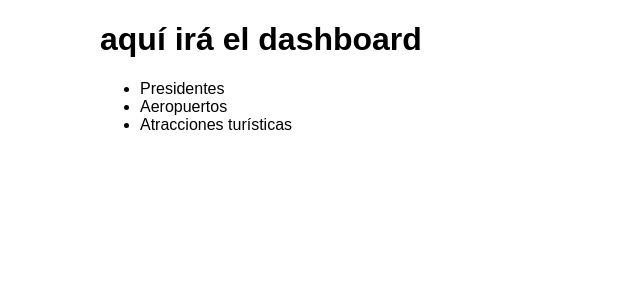
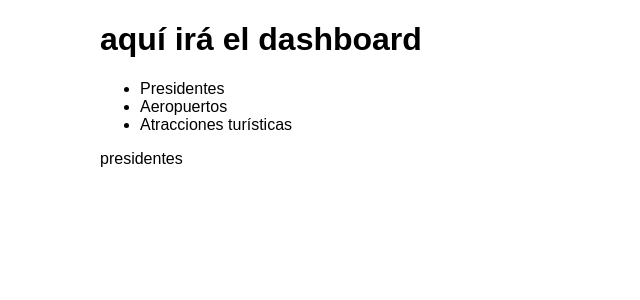
Before and after one commit to juliflorezg/colombian_api_julian_florez, a React (Create React App) app: page / in a window 1280 px wide. Both pictures are taken after a click on the button "dashboard". Shown: the top 300 px of the page, without its empty margins (0-640 px from the left). Built offline with nearby package versions, Linux system fonts and the light colour scheme; no server answers.

Commit message:
add - tab content comp

```diff
--- a/src/components/TabComponent.jsx
+++ b/src/components/TabComponent.jsx
@@ -1,6 +1,7 @@
-import React, { useContext, useState } from 'react';
+import React from 'react';
 
 import TabHeader from './TabHeader';
+import TabContent from './TabContent';
 // import logo from './logo.svg';
 // import './App.css';
 
@@ -9,7 +10,7 @@ function TabComponent({ active, setActiveTab }) {
   return (
     <React.Fragment>
       <TabHeader active={active} setActiveTab={setActiveTab}></TabHeader>
-      {/* <Content></Content> */}
+      <TabContent active={active}></TabContent>
     </React.Fragment>
   )
 }
--- /dev/null
+++ b/src/components/TabContent.jsx
@@ -0,0 +1,44 @@
+import React, { useContext, useEffect, useState } from 'react';
+import useFetchPresident from '../hooks/useFetchPresidents';
+import useFetchTouristicLocations from '../hooks/useFetchTouristicLocations';
+import useFetchAirports from '../hooks/useFetchAirports';
+import GlobalDataContext from '../store/globalDataContext';
+import useFetchAirportsByDepCityType from '../hooks/useFetchAirportsByDepCityType';
+import './TabHeader.module.css'
+import TotalRegistries from './TotalRegistries';
+import AllRegistriesList from './AllRegistriesList';
+
+function TabContent({ active }) {
+  console.log({ activeTab: active })
+  const { departments, regions } = useContext(GlobalDataContext)
+  // const [data, setData] = useState(null)
+  const [data, loading, error] = useFetchPresident(active)
+  // const [dataLocations, loadingLocations, error1] = useFetchTouristicLocations(departments, active)
+  // const [dataAirports, loadingAirports, error2] = useFetchAirports(departments, active)
+  // const [airportsByDepCityType, loadingAirportsType, error3] = useFetchAirportsByDepCityType(departments, regions)
+
+  // useEffect(() => {
+  //   console.log('active has changed')
+  //   switch (active) {
+  //     case "presidentes": {
+  //       const [data, loading, error] = useFetchPresident()
+  //       // const
+  //     }
+  //   }
+  // }, [active])
+  console.log("presidents data:", data)
+  return (
+    <React.Fragment>
+      <p>{active}</p>
+      {data !== null ?
+        <TotalRegistries active={active} count={data.count}></TotalRegistries> : null
+        // <p>Numero total de registros para {active}: <span>{data.count}</span></p> : null
+      }
+      {data != null && active === 'presidentes' ?
+        <AllRegistriesList data={data.data} active={active}></AllRegistriesList>
+        : null}
+    </React.Fragment>
+  )
+}
+
+export default TabContent
```
